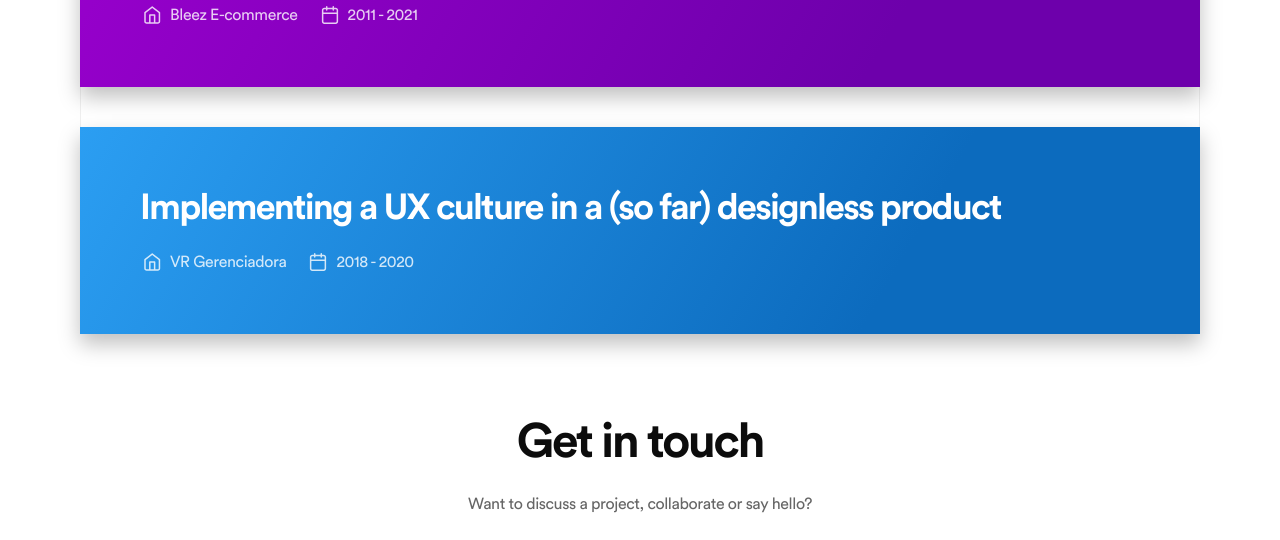
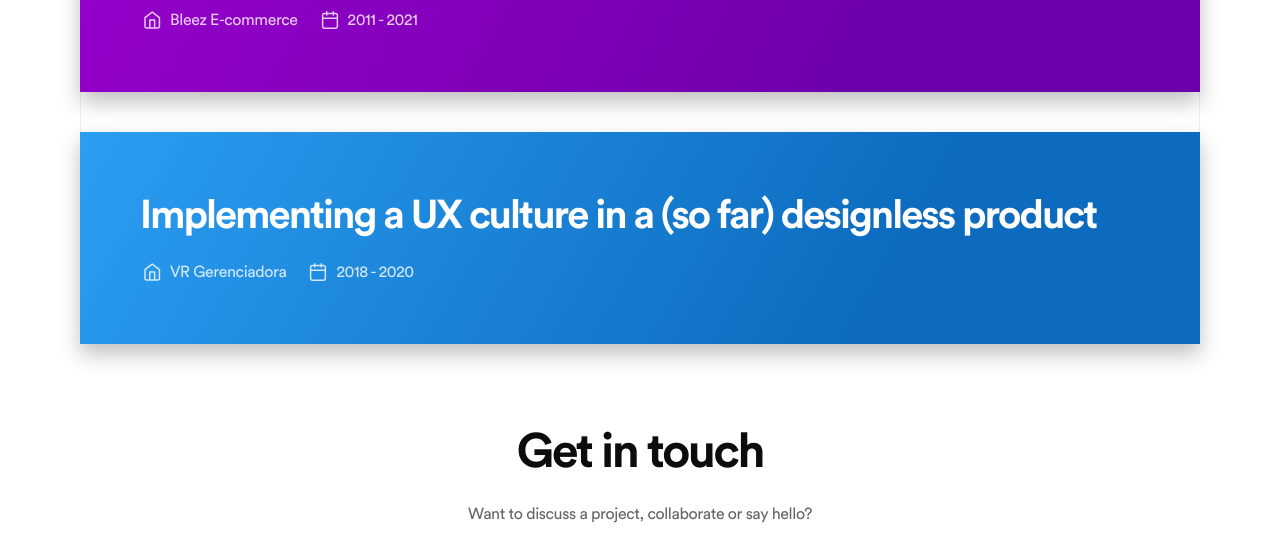
Before and after one commit to danilonobre/danilonobre, a Gatsby site: page / in a window 1280 px wide. Shown: the part 646-1186 px from the top of the page. Built offline with nearby package versions, Linux system fonts and the light colour scheme; Gatsby itself is replaced by a stand-in of ours.

Commit message:
Update _works.scss

```diff
--- a/src/styles/_works.scss
+++ b/src/styles/_works.scss
@@ -56,7 +56,7 @@
     }
 
     .work-title{
-        font-size: 36px;
+        font-size: 40px;
         margin-bottom: 20px;
         @include display(phone) {
             font-size: 32px;
```
